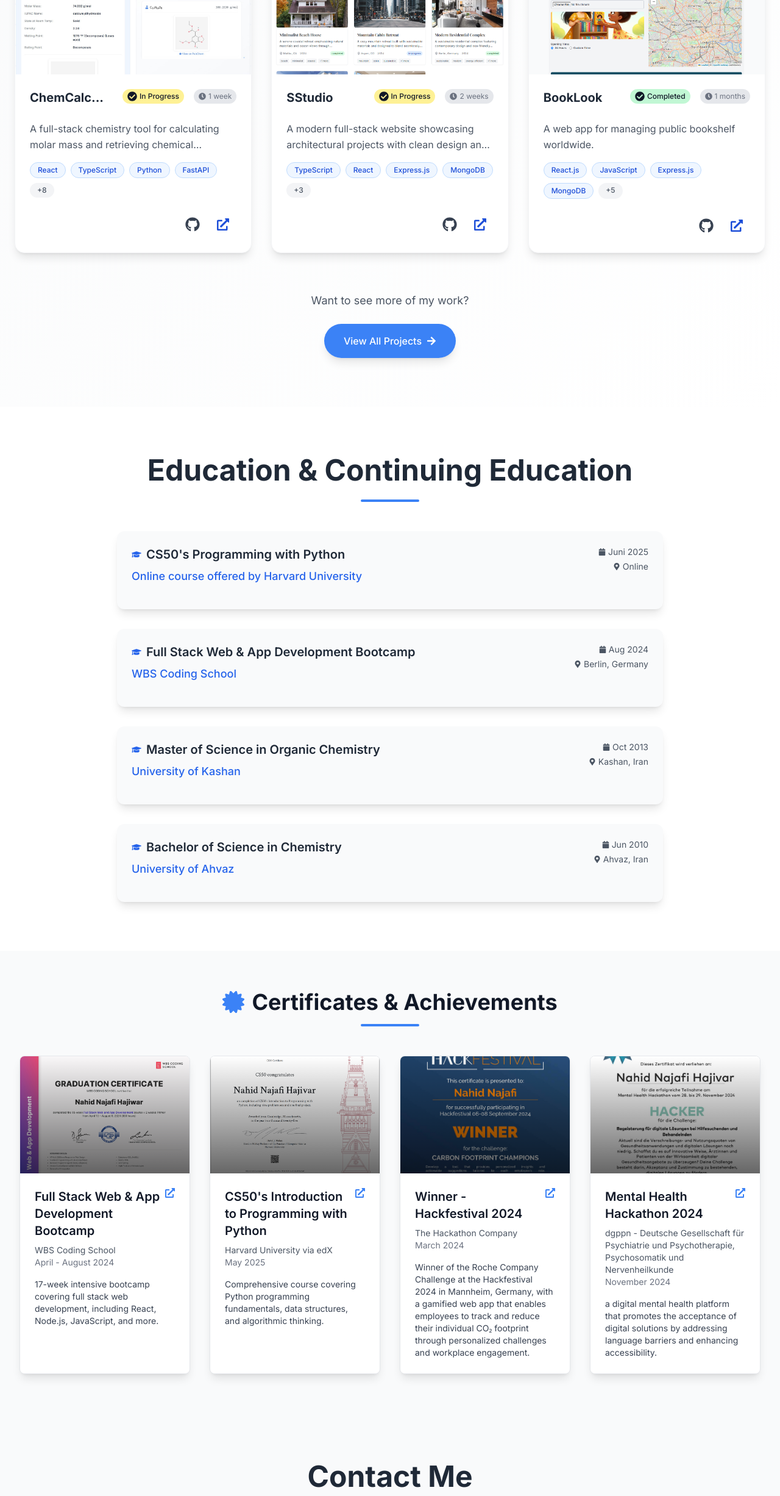
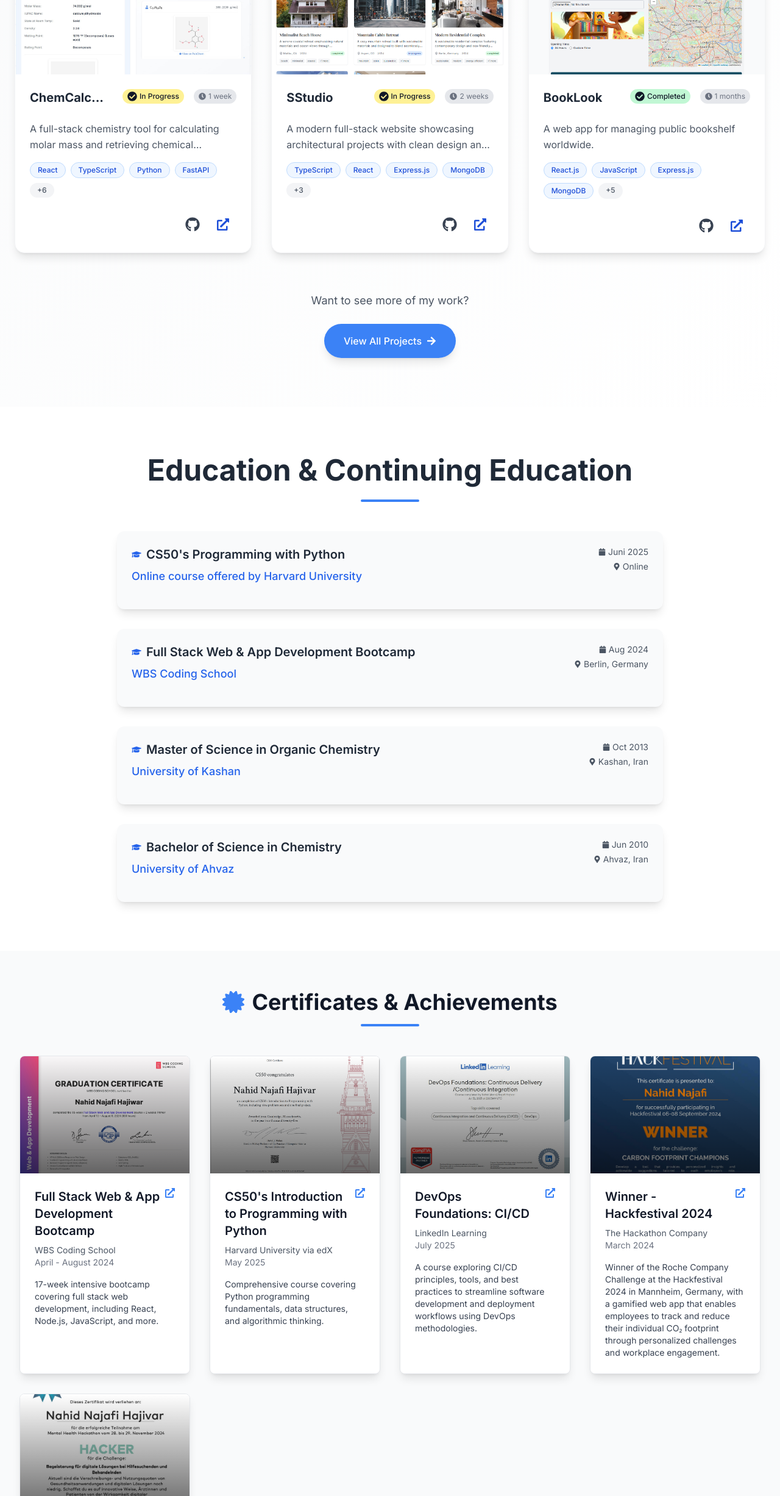
Before and after one commit to AnnaNajafiH/myPortfolio, a React (Vite) app: page / in a window 1280 px wide. Shown: the part 3808-6261 px from the top of the page at 61% size. Built offline with nearby package versions, Linux system fonts and the light colour scheme.

Commit message:
added new certificate

```diff
--- a/src/components/ProjectDetail.tsx
+++ b/src/components/ProjectDetail.tsx
@@ -214,7 +214,7 @@
                   <h4 className="font-semibold text-gray-800 dark:text-white mb-2 text-sm md:text-base">Backend</h4>
                   <div className="flex flex-wrap gap-2">
                     {project.technologies.filter(tech =>
-                      ['Express.js', 'MongoDB', 'JWT', 'PayPal SDK'].includes(tech)
+                      ['Express.js', 'MongoDB', 'JWT', 'PayPal SDK','PostgreSQL/MySQL', 'Docker','Psycopg2/PyMySQL','Python FastAPI', 'Python', 'FastAPI', 'SQLAlchemy'].includes(tech)
                     ).map((tech, index) => (
                       <span key={index} className="px-2 py-1 md:px-3 md:py-1 bg-green-100 dark:bg-green-900/30 text-green-700 dark:text-green-300 rounded-full text-xs md:text-sm">
                         {tech}
--- a/src/data/certificates.ts
+++ b/src/data/certificates.ts
@@ -2,6 +2,7 @@
 import CS50PImage from '../assets/images/CS50P.png';
 import HackfestivalImage from '../assets/images/Hackfestival2024.jpg';
 import MentalHealthHackathonImage from '../assets/images/MentalHealth_Hackathon.jpg';
+import devOpsImage from '../assets/images/DevOps.jpg';
 
 export interface Certificate {
     id: number;
@@ -33,8 +34,18 @@
       image: CS50PImage,
       link: "https://cs50.harvard.edu/python/2022/"
     },
+      {
+      id: 3,
+      title: "DevOps Foundations: CI/CD",
+      organization: "LinkedIn Learning",
+      date: "July 2025",
+      description: "A course exploring CI/CD principles, tools, and best practices to streamline software development and deployment workflows using DevOps methodologies.",
+      image: devOpsImage,
+      link: "https://www.linkedin.com/learning/certificates/85cdb20b0f9e7799ced067eca6973350153849e794a4e39ca40004c0847dee51?trk=share_certificate"
+
+    },
     {
-      id: 3,
+      id: 4,
       title: "Winner - Hackfestival 2024",
       organization: "The Hackathon Company",
       date: "March 2024",
@@ -43,7 +54,7 @@
       link: "https://www.roche.de/presse/news/innovationskraft-fuer-nachhaltigkeit-roche-auf-dem-hackfestival-mannheim#70b9d713-8821-4558-aabb-2b53cf68cd80-download-anchor"
     },
     {
-      id: 4,
+      id: 5,
       title: "Mental Health Hackathon 2024",
       organization: "dgppn - Deutsche Gesellschaft für Psychiatrie und Psychotherapie, Psychosomatik und Nervenheilkunde",
       date: "November 2024",
--- a/src/data/portfolio.ts
+++ b/src/data/portfolio.ts
@@ -113,9 +113,7 @@
     "SQLAlchemy",
     "Docker",
     "Tailwind CSS",
-    "PubChem API",
-    "Render",
-    "Netlify"
+    "PubChem API"
   ],
   githubUrl: "https://github.com/AnnaNajafiH/ChemCal",
   liveUrl: "https://chemcal.netlify.app/",
```
Also changed, not shown: src/assets/images/devOps.jpg (added).
